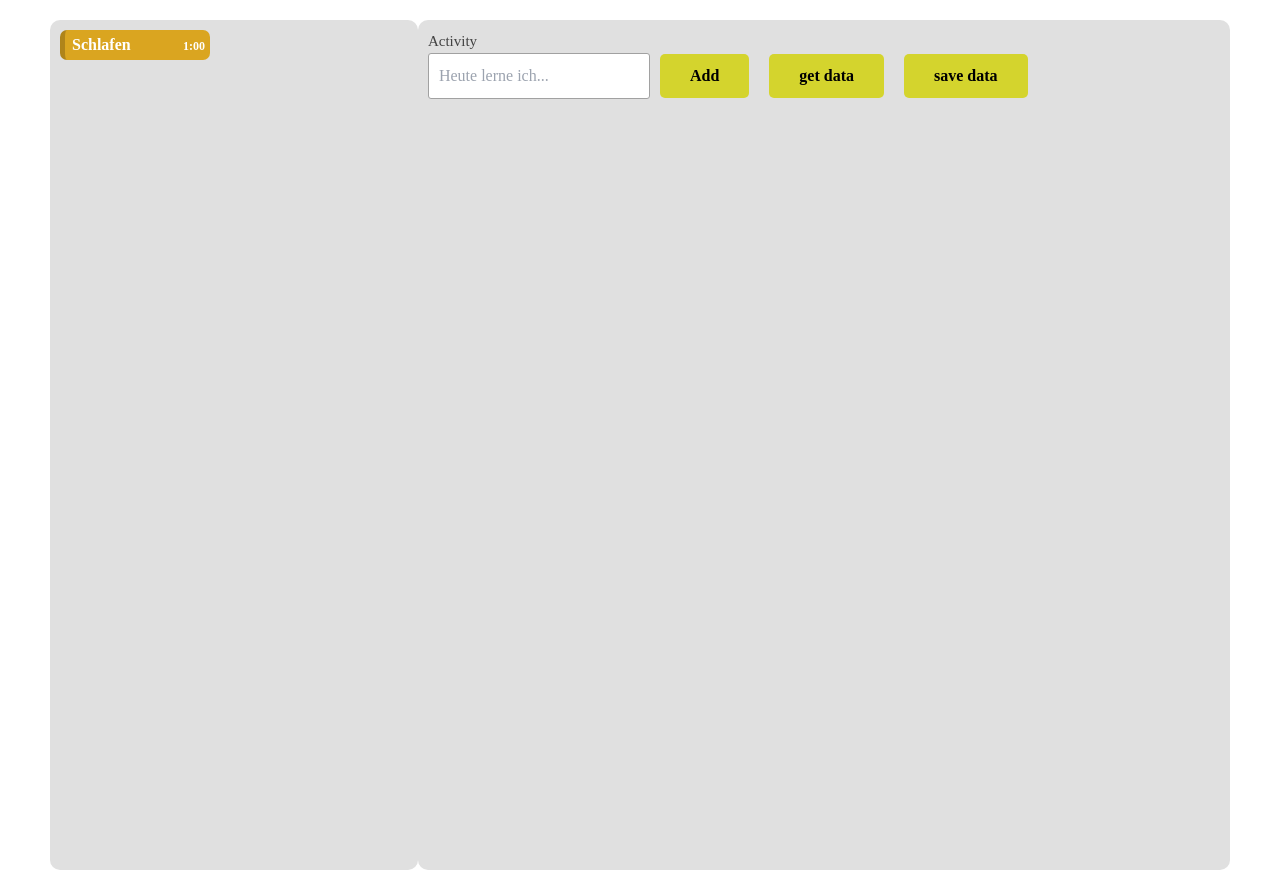
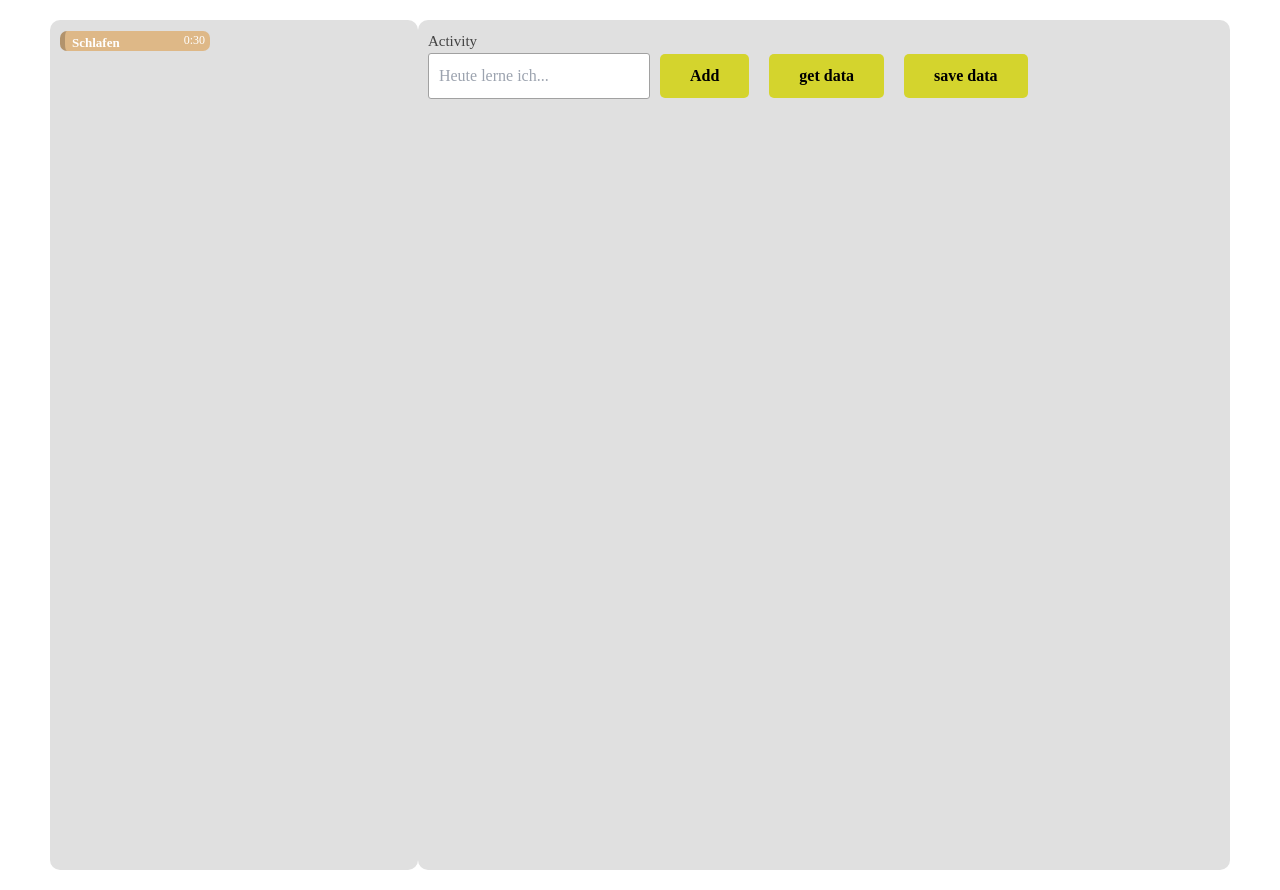
Before and after one commit to oerol/bubble, a React (Create React App) app: page / in a window 1280 px wide. Built offline with nearby package versions, Linux system fonts and the light colour scheme; no server answers.

Commit message:
added colors to boxes

```diff
--- a/models/day.js
+++ b/models/day.js
@@ -11,6 +11,7 @@ const daySchema = new Schema({
       height: Number,
       id: String,
       title: String,
+      color: String,
     },
   ],
 });
--- a/server.js
+++ b/server.js
@@ -15,7 +15,6 @@ app.use(cors());
 app.use(bodyParser.json());
 
 app.post("/day", (req, res) => {
-  console.log(req);
   const day = new Day({
     weekday: req.body.weekday,
     bubbles: req.body.bubbles,
@@ -27,7 +26,7 @@ app.post("/day", (req, res) => {
       res.send(result);
     })
     .catch((error) => {
-      console.log(error);
+      console.log("fehler");
     });
 });
 
@@ -37,7 +36,7 @@ app.get("/all-days", (req, res) => {
       res.send(result);
     })
     .catch((error) => {
-      console.log(error);
+      console.log("error");
     });
 });
 
--- a/src/App.css
+++ b/src/App.css
@@ -4,31 +4,35 @@
 
 #box {
   width: 150px;
-  height: 30px;
+  height: 20px;
   background-color: burlywood;
   border-radius: 7px;
 }
 
 .box {
+  user-select: none;
+
   width: 150px;
-  height: 30px;
+  height: 20px;
   background-color: burlywood;
   border-radius: 7px;
   margin-bottom: 3px;
   box-sizing: border-box;
   border-left: 5px solid rgba(0, 0, 0, 0.2);
   color: white;
-  padding: 3px 7px;
+  padding: 2px 7px;
   font-weight: 900;
   position: relative;
+  font-size: 13px;
 }
 
 .box > span {
   font-size: 12px;
   position: absolute;
-  bottom: 5px;
+  bottom: 2px;
   right: 5px;
   pointer-events: none; /* https://stackoverflow.com/questions/18083061/make-element-unclickable-click-things-behind-it */
+  font-weight: 100;
 }
 
 .box:hover {
@@ -46,6 +50,15 @@
 }
 .box-green {
   background-color: olivedrab;
+}
+.box-gray {
+  background-color: gainsboro;
+}
+.box-blue {
+  background-color: lightblue;
+}
+.box-red {
+  background-color: lightcoral;
 }
 
 #box-holder {
--- a/src/App.tsx
+++ b/src/App.tsx
@@ -7,6 +7,7 @@ interface BoxState {
   id: string;
   title: string;
   height: number;
+  color: string;
 }
 /**
  * * I was in love in my tutor.
@@ -22,12 +23,12 @@ const App: React.FC = () => {
   const [selectedBox, setSelectedBox] = useState<BoxState>();
 
   useEffect(() => {
-    setBoxes([{ id: "1", title: "Schlafen", height: 1 }]);
+    setBoxes([{ id: "1", title: "Schlafen", height: 1, color: "green" }]);
 
     document.addEventListener("mouseup", releaseDrag);
 
     // get data
-    getDay(2);
+    getDay(0);
   }, []);
 
   const handleBoxMove = (e: React.MouseEvent<HTMLElement>) => {
@@ -61,16 +62,16 @@ const App: React.FC = () => {
     let x = e.clientX - rect.left;
     let y = e.clientY - rect.top;
     document.body.style.cursor = "ns-resize";
-    let height = Math.floor(y / 30) + 1;
+    let height = Math.floor(y / 20) + 1;
 
     if (height > getBoxHeight(node.id)) {
-      if (getBoxesHeight() < 24) {
+      if (getBoxesHeight() < 36) {
         saveBoxWidth(node, height);
-        node.style.height = `${height * 30}px`;
+        node.style.height = `${height * 20}px`;
       }
     } else if (height > 0) {
       saveBoxWidth(node, height);
-      node.style.height = `${height * 30}px`;
+      node.style.height = `${height * 20}px`;
     }
   };
 
@@ -86,7 +87,7 @@ const App: React.FC = () => {
 
     let boxTitle = (document.getElementById("new-box-name") as HTMLInputElement).value;
 
-    copyBoxes.push({ id: newId, title: boxTitle, height: 1 });
+    copyBoxes.push({ id: newId, title: boxTitle, height: 1, color: "" });
     setBoxes(copyBoxes);
 
     document.cookie = JSON.stringify(copyBoxes);
@@ -94,20 +95,10 @@ const App: React.FC = () => {
     getData();
   };
 
-  const colorBox = (i: number) => {
+  const colorBox = (color: string) => {
     let boxClass = "box";
-    switch (i % 10) {
-      case 0:
-        return boxClass + " box-violet";
-      case 1:
-        return boxClass + " box-orange";
-      case 2:
-        return boxClass + " box-teal";
-      case 3:
-        return boxClass + " box-green";
-      default:
-        return boxClass;
-    }
+
+    return boxClass + " " + color;
   };
 
   const saveBoxWidth = (node: HTMLElement, height: number) => {
@@ -173,24 +164,21 @@ const App: React.FC = () => {
     setBoxes(copyBoxes);
   };
 
-  const changeColor = (node: HTMLElement, newColor: string) => {
-    for (let className of node.classList as any) {
-      if (className.includes("box-")) {
-        node.classList.remove(className);
-      }
-    }
-    node.classList.add("box-" + newColor);
-  };
-
   const setColor = (e: React.ChangeEvent<HTMLSelectElement>) => {
     let node = document.getElementById("box-" + selectedBox!.id);
+    let newColor = "box-" + e.target.value;
     for (let className of node!.classList as any) {
       if (className.includes("box-")) {
         console.log(className);
         node!.classList.remove(className);
       }
     }
-    node!.classList.add("box-" + e.target.value);
+    node!.classList.add(newColor);
+
+    let copyBoxes = [...boxes];
+    let currentBoxIndex = copyBoxes.findIndex((element) => element.id === selectedBox!.id);
+    copyBoxes[currentBoxIndex].color = newColor;
+    setBoxes(copyBoxes);
   };
 
   const getData = () => {
@@ -205,9 +193,10 @@ const App: React.FC = () => {
       });
   };
   const saveData = () => {
+    let date = new Date();
     axios
       .post("http://localhost:3001/day", {
-        weekday: 2,
+        weekday: date.getDay(),
         bubbles: boxes,
       })
       .then((response) => {
@@ -224,12 +213,16 @@ const App: React.FC = () => {
       .get("http://localhost:3001/get-day/" + weekday)
       .then((response) => {
         const data = response.data;
-        console.log(data[0].bubbles);
-        setBoxes(data[0].bubbles);
+        console.log(data[data.length - 1].bubbles);
+        setBoxes(data[data.length - 1].bubbles);
       })
       .catch(() => {
         console.log("Fehler getData");
       });
+  };
+  const getBoxTime = (height: number) => {
+    let hours = Math.floor(height / 2);
+    return height % 2 === 0 ? `${hours}:00` : `${hours}:30`;
   };
   return (
     <div className="App" onClick={hideContextMenu}>
@@ -241,16 +234,16 @@ const App: React.FC = () => {
                 <div
                   key={i}
                   id={"box-" + box.id}
-                  className={colorBox(parseInt(box.id))}
+                  className={colorBox(box.color)}
                   onMouseMove={handleBoxMove}
                   onDrag={handleBoxDrag}
                   onMouseDown={handleBoxMouseDown}
                   onMouseUp={releaseDrag}
                   onContextMenu={contextMenu}
-                  style={{ height: box.height * 30 + "px" }}
+                  style={{ height: box.height * 20 + "px" }}
                 >
                   {box.title}
-                  <span>{box.height}:00</span>
+                  <span>{getBoxTime(box.height)}</span>
                 </div>
               );
             })}
@@ -274,6 +267,7 @@ const App: React.FC = () => {
                 <option value="red">red</option>
                 <option value="grey">grey</option>
                 <option value="green">green</option>
+                <option value="gray">gray</option>
               </select>
             </div>
           )}
--- /dev/null
+++ b/testings.js
@@ -0,0 +1,2 @@
+let date = new Date();
+console.log(date.getDay());
```
